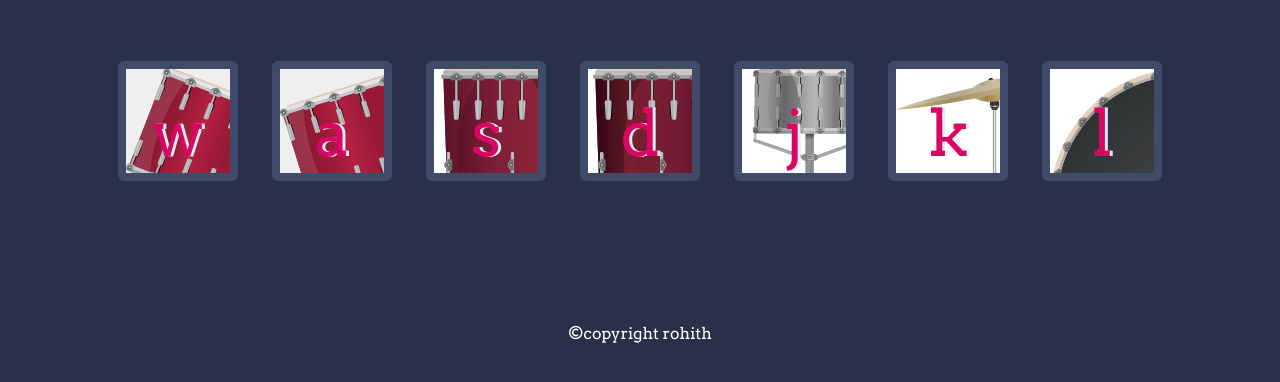
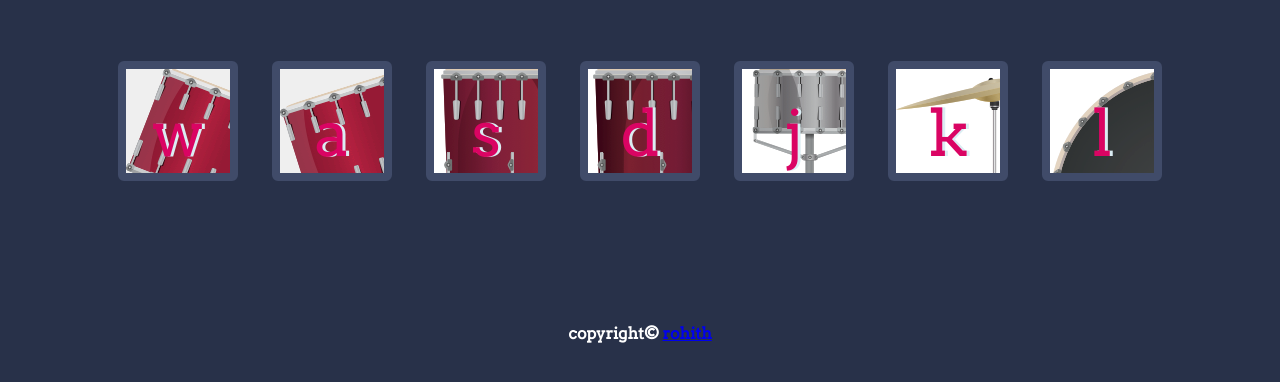
Before and after one commit to rohith-menda/Drop-the-beat, a plain HTML site: page index.html in a window 1280 px wide. Shown: the part 182-564 px from the top of the page. Drawn offline with Linux system fonts and the light colour scheme.

Commit message:
Update index.html

```diff
--- a/index.html
+++ b/index.html
@@ -23,7 +23,7 @@
         <button  class="l drum">l</button>
     </div>
     <footer>
-        <p class="footer">	&#169;copyright rohith</p>
+        <h3 class="footer"><strong>copyright&#169;  <a class="footer-link" href="https://instagram.com/rohith__094/">rohith</a></strong></h3>
     </footer>
     <script src="index.js"></script>
 </body>
```
